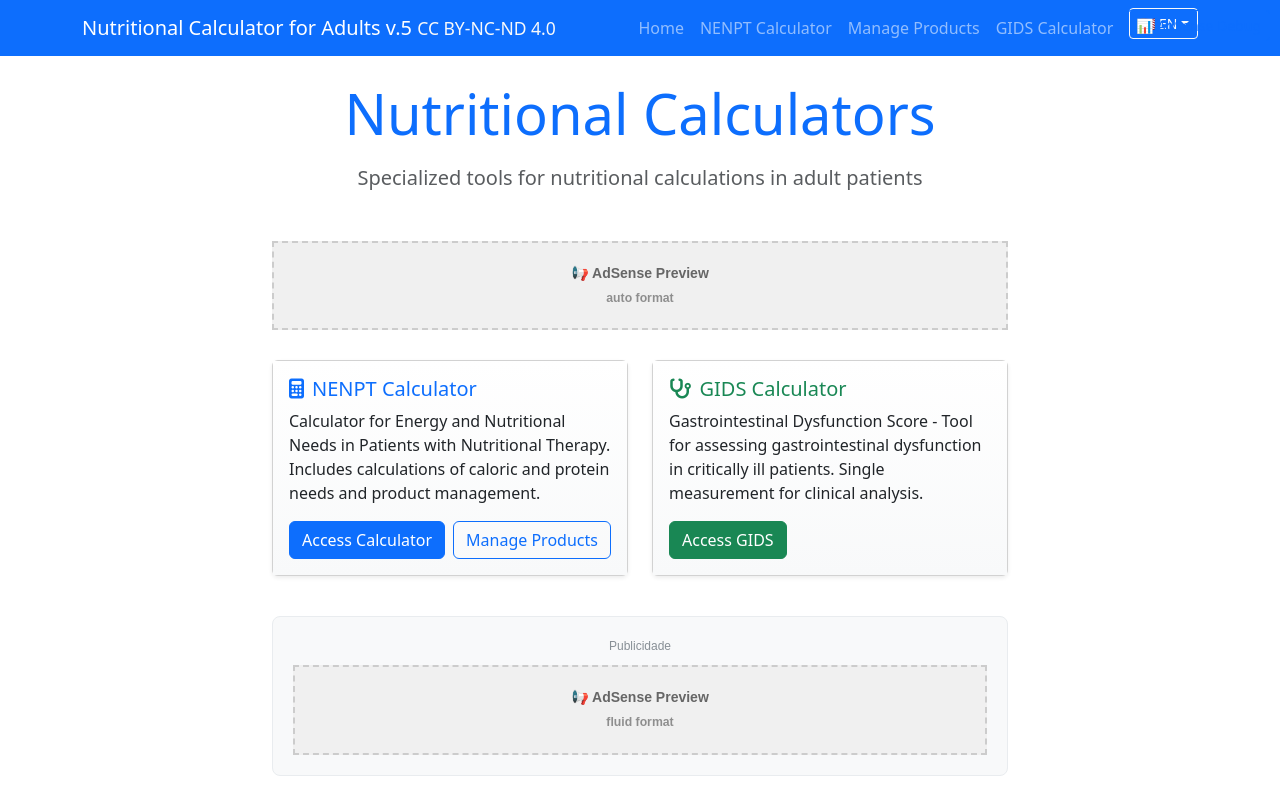
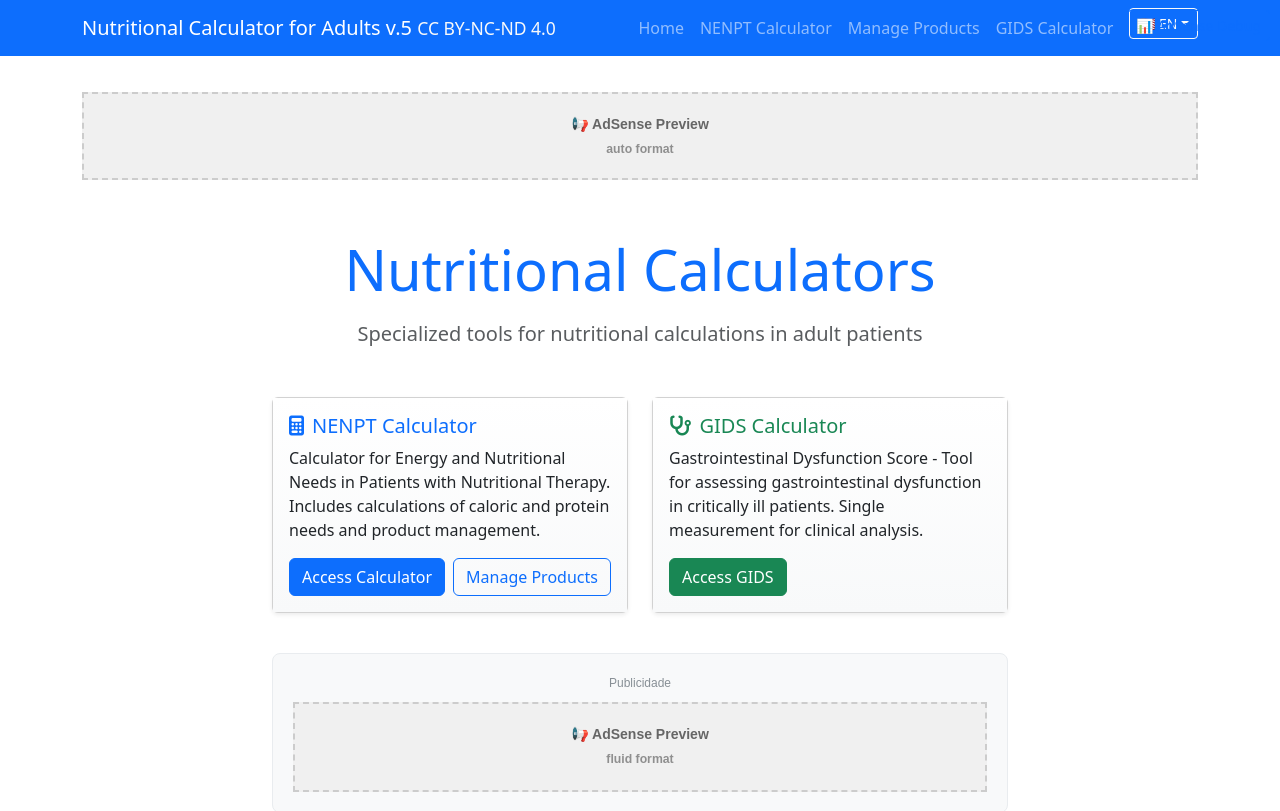
Before and after one commit to haroldofalcao/calculadoraenteralparenteral, a React (Vite) app: page / in a window 1280 px wide. Shown: the top 811 px of the page. Built offline with nearby package versions, Linux system fonts and the light colour scheme; no server answers; the database is empty.

Commit message:
feat: implement AdSense sidebar layout and global top banner

```diff
--- a/src/components/Calculator.jsx
+++ b/src/components/Calculator.jsx
@@ -4,11 +4,13 @@ import React, { useEffect } from 'react'
 import { Alert, Button, Card, Col, Container, Form, Row, Table } from 'react-bootstrap'
 import { Controller, useForm } from 'react-hook-form'
 import { useTranslation } from 'react-i18next'
+import SidebarLayout from '../layouts/SidebarLayout'
 import AdSenseCompliantPage from '../ads/components/AdSenseCompliantPage.jsx'
 import {
 	InFeedAd,
 	ResponsiveBanner,
 	ResultsAd,
+	SidebarAd,
 } from '../ads/components/AdVariants.jsx'
 import { useAnalytics } from '../hooks/useAnalytics'
 import { calculatorSchema } from '../schemas/calculatorSchema'
@@ -117,21 +119,38 @@ const Calculator = () => {
 
 	return (
 		<main className="calculator">
+			{/* Banner de topo removido - agora global no AppLayout */}
 			<Container>
-				{/* Banner de topo - configuração mais permissiva para calculadoras */}
-				<AdSenseCompliantPage
-					minContentLength={50}
-					allowSkeletons={true}
-					timeout={5000}
-				>
-					<ResponsiveBanner
-						adSlot="5804222918"
-						requireContent={false}
-						style={{ marginBottom: '30px' }}
-					/>
-				</AdSenseCompliantPage>
+				<h1 className="mb-4 text-center">{t('nenpt.title')}</h1>
+			</Container>
 
-				<h1 className="mb-4 text-center">{t('nenpt.title')}</h1>
+			<SidebarLayout
+				sidebar={
+					<div className="d-flex flex-column gap-4">
+						{/* Anúncio Vertical na Sidebar */}
+						<AdSenseCompliantPage minContentLength={100}>
+							<SidebarAd
+								adSlot="sidebar-calculator-right"
+								style={{ minHeight: '600px' }}
+							/>
+						</AdSenseCompliantPage>
+
+						{/* Widget: Produtos Populares (Exemplo para preencher espaço) */}
+						<Card className="shadow-sm border-0 bg-light">
+							<Card.Body>
+								<h6 className="text-muted text-uppercase small fw-bold mb-3">
+									Destaques
+								</h6>
+								<p className="small mb-0">
+									Confira nossos guias e calculadoras especializadas para
+									nutrição clínica.
+								</p>
+							</Card.Body>
+						</Card>
+					</div>
+				}
+			>
+
 
 				<Alert variant="info" className="mb-4">
 					<i className="bi bi-info-circle-fill me-2"></i>
@@ -964,7 +983,7 @@ const Calculator = () => {
 						</Card.Body>
 					</Card>
 				</div>
-			</Container>
+			</SidebarLayout>
 		</main>
 	)
 }
--- a/src/layouts/AppLayout.jsx
+++ b/src/layouts/AppLayout.jsx
@@ -2,7 +2,12 @@ import React from 'react'
 import { Container, Dropdown, Nav, Navbar } from 'react-bootstrap'
 import { useTranslation } from 'react-i18next'
 import { Link, Outlet } from 'react-router-dom'
-import { AdSenseComplianceIndicator, AdSenseDebugPanel } from '../ads'
+import {
+	AdSenseComplianceIndicator,
+	AdSenseDebugPanel,
+	AdSenseCompliantPage,
+	ResponsiveBanner,
+} from '../ads'
 import ErrorBoundary from '../components/ErrorBoundary.jsx'
 import Footer from '../components/Footer.jsx'
 import { usePageTracking } from '../hooks/usePageTracking'
@@ -67,6 +72,21 @@ function AppLayout() {
 				</Container>
 			</Navbar>
 
+			{/* Global Top Banner Ad Slot - Automatically appears on all pages */}
+			<Container className="mt-3">
+				<AdSenseCompliantPage
+					minContentLength={100}
+					allowSkeletons={true}
+					timeout={5000}
+				>
+					<ResponsiveBanner
+						adSlot="global-top-banner"
+						requireContent={false}
+						style={{ minHeight: '100px' }}
+					/>
+				</AdSenseCompliantPage>
+			</Container>
+
 			<main className="flex-grow-1 py-4">
 				<ErrorBoundary>
 					<Outlet />
--- /dev/null
+++ b/src/layouts/SidebarLayout.jsx
@@ -0,0 +1,39 @@
+import React from 'react'
+import { Col, Container, Row } from 'react-bootstrap'
+
+/**
+ * SidebarLayout - Layout com duas colunas para otimização de anúncios
+ *
+ * @param {Object} props
+ * @param {React.ReactNode} props.children - Conteúdo principal
+ * @param {React.ReactNode} props.sidebar - Conteúdo da barra lateral (opcional)
+ * @param {boolean} props.reverse - Se true, inverte a ordem (Sidebar na esquerda)
+ */
+const SidebarLayout = ({ children, sidebar, reverse = false }) => {
+	return (
+		<Container>
+			<Row className={reverse ? 'flex-row-reverse' : ''}>
+				{/* Conteúdo Principal */}
+				<Col xs={12} lg={8}>
+					{children}
+				</Col>
+
+				{/* Barra Lateral / Sidebar */}
+				<Col xs={12} lg={4}>
+					<div
+						className="sticky-sidebar mt-4 mt-lg-0"
+						style={{
+							position: 'sticky',
+							top: '20px',
+							zIndex: 100,
+						}}
+					>
+						{sidebar}
+					</div>
+				</Col>
+			</Row>
+		</Container>
+	)
+}
+
+export default SidebarLayout
--- a/src/pages/Home/index.jsx
+++ b/src/pages/Home/index.jsx
@@ -35,18 +35,7 @@ function Home() {
 								<p className="lead text-muted">{t('home.subtitle')}</p>
 							</div>
 
-							{/* Anúncio superior - configuração mais permissiva */}
-							<AdSenseCompliantPage
-								minContentLength={200}
-								allowSkeletons={true}
-								timeout={10000}
-							>
-								<ResponsiveBanner
-									adSlot="home-top-banner"
-									requireContent={false}
-									style={{ marginBottom: '30px' }}
-								/>
-							</AdSenseCompliantPage>
+							{/* Anúncio superior foi movido para o layout global */}
 
 							<Row className="g-4">
 								<Col md={6}>
```
Also changed, not shown: 1 other file (tests, documents, lock files or other folders).
